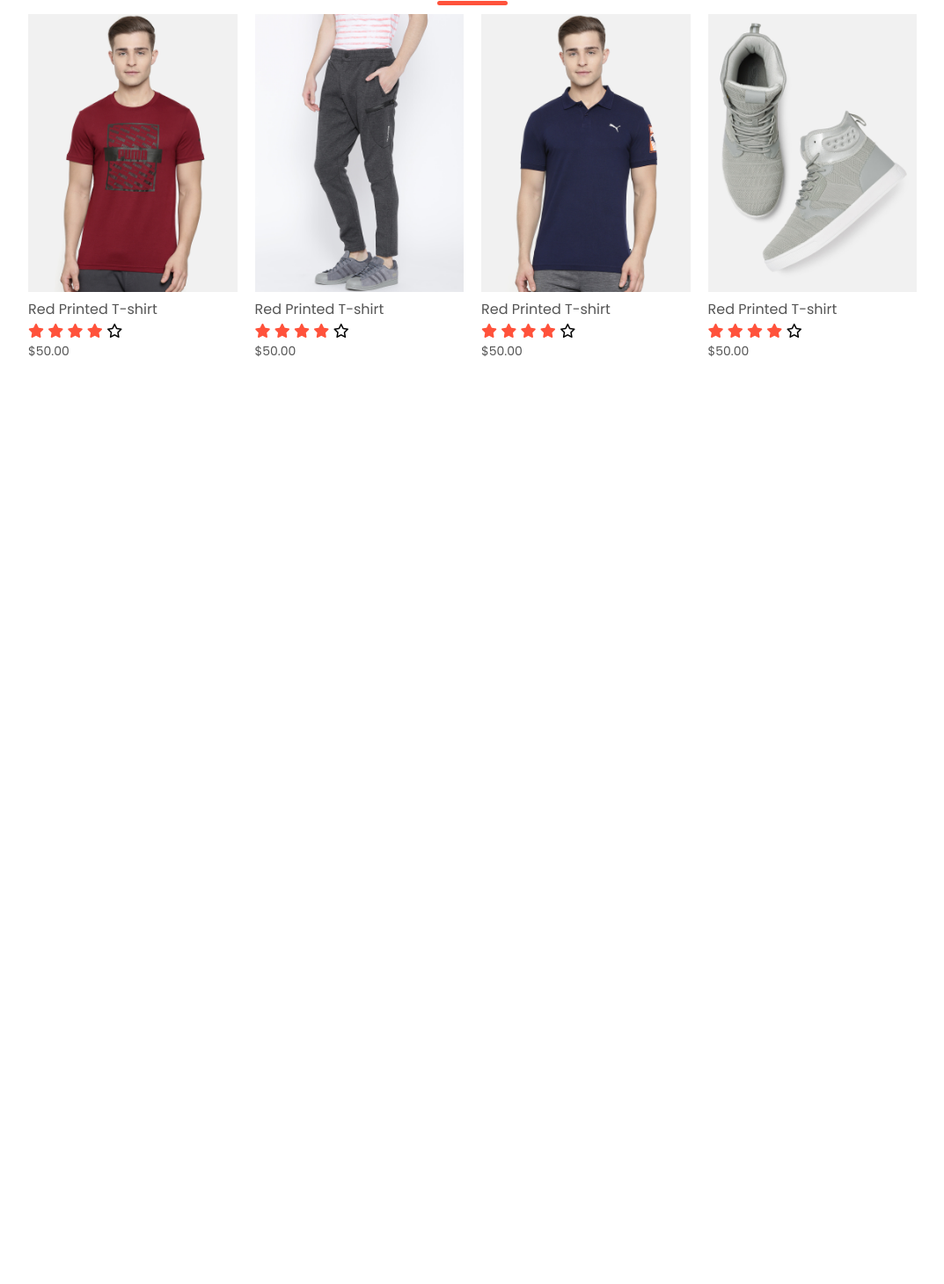
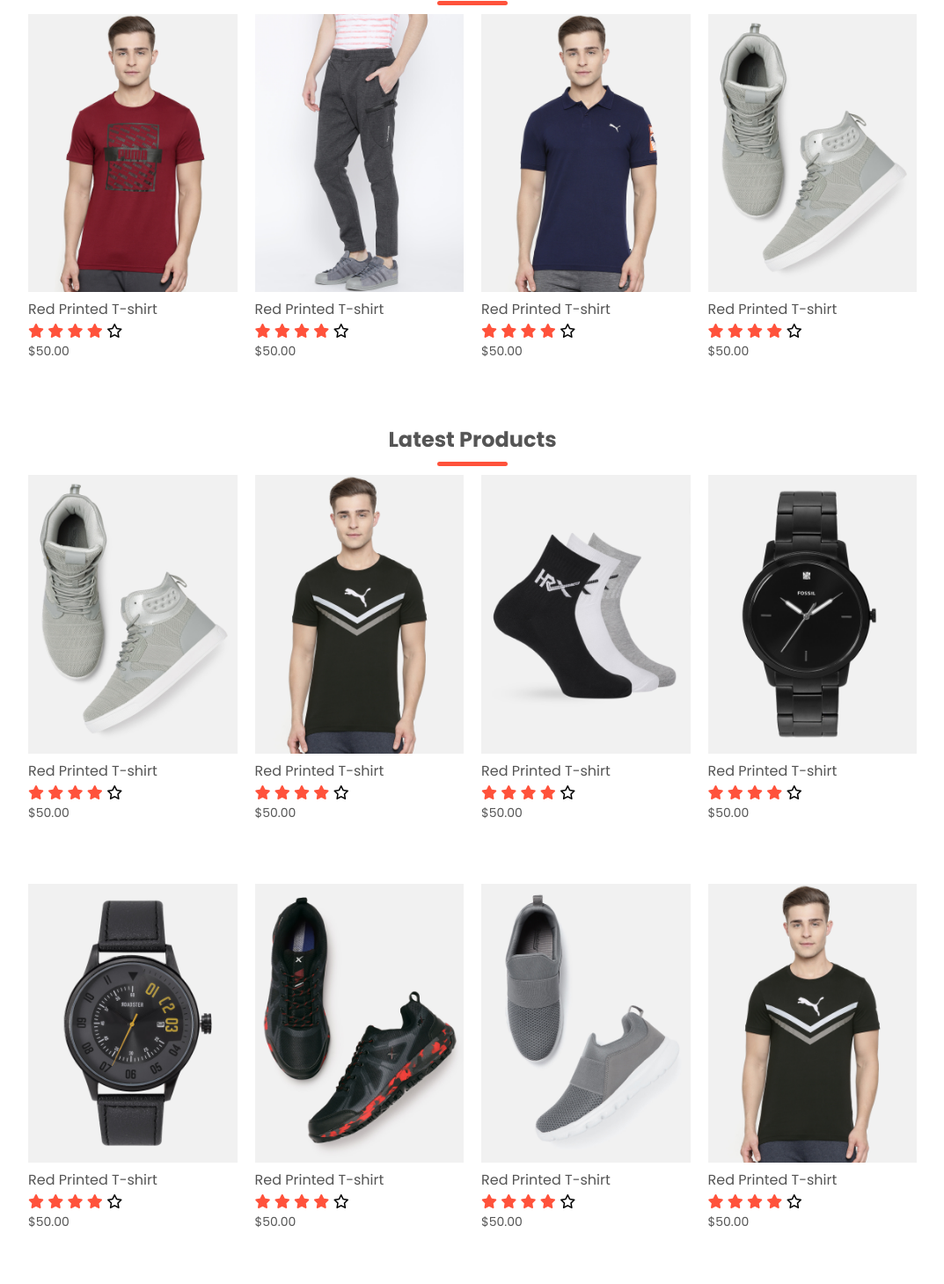
Before and after one commit to Armanhossain192588/E-commerce-web, a plain HTML site: page index.html in a window 1280 px wide. Shown: the part 1131-2591 px from the top of the page at 88% size, without its empty margins (103-1176 px from the left). Before the commit the page ends 1601 px from the top, so only its background shows below. Drawn offline with Linux system fonts and the light colour scheme.

Commit message:
Latest products are completed

```diff
--- a/index.html
+++ b/index.html
@@ -108,6 +108,107 @@
                 <p>$50.00</p>
             </div>
         </div>
+        <h2 class="title">Latest Products</h2>
+        <div class="row">
+            <div class="col-4">
+                <img src="RedStore_Img/images/product-5.jpg" alt="Red Printed T-shirt">
+                <h4>Red Printed T-shirt</h4>
+                <div class="rating">
+                    <i class="fa fa-star"></i>
+                    <i class="fa fa-star"></i>
+                    <i class="fa fa-star"></i>
+                    <i class="fa fa-star"></i>
+                    <i class="fa-regular fa-star"></i>
+                </div>
+                <p>$50.00</p>
+            </div>
+            <div class="col-4">
+                <img src="RedStore_Img/images/product-6.jpg" alt="Red Printed T-shirt">
+                <h4>Red Printed T-shirt</h4>
+                <div class="rating">
+                    <i class="fa fa-star"></i>
+                    <i class="fa fa-star"></i>
+                    <i class="fa fa-star"></i>
+                    <i class="fa fa-star"></i>
+                    <i class="fa-regular fa-star"></i>
+                </div>
+                <p>$50.00</p>
+            </div>
+            <div class="col-4">
+                <img src="RedStore_Img/images/product-7.jpg" alt="Red Printed T-shirt">
+                <h4>Red Printed T-shirt</h4>
+                <div class="rating">
+                    <i class="fa fa-star"></i>
+                    <i class="fa fa-star"></i>
+                    <i class="fa fa-star"></i>
+                    <i class="fa fa-star"></i>
+                    <i class="fa-regular fa-star"></i>
+                </div>
+                <p>$50.00</p>
+            </div>
+            <div class="col-4">
+                <img src="RedStore_Img/images/product-8.jpg" alt="Red Printed T-shirt">
+                <h4>Red Printed T-shirt</h4>
+                <div class="rating">
+                    <i class="fa fa-star"></i>
+                    <i class="fa fa-star"></i>
+                    <i class="fa fa-star"></i>
+                    <i class="fa fa-star"></i>
+                    <i class="fa-regular fa-star"></i>
+                </div>
+                <p>$50.00</p>
+            </div>
+            <div class="row">
+                <div class="col-4">
+                    <img src="RedStore_Img/images/product-9.jpg" alt="Red Printed T-shirt">
+                    <h4>Red Printed T-shirt</h4>
+                    <div class="rating">
+                        <i class="fa fa-star"></i>
+                        <i class="fa fa-star"></i>
+                        <i class="fa fa-star"></i>
+                        <i class="fa fa-star"></i>
+                        <i class="fa-regular fa-star"></i>
+                    </div>
+                    <p>$50.00</p>
+                </div>
+                <div class="col-4">
+                    <img src="RedStore_Img/images/product-10.jpg" alt="Red Printed T-shirt">
+                    <h4>Red Printed T-shirt</h4>
+                    <div class="rating">
+                        <i class="fa fa-star"></i>
+                        <i class="fa fa-star"></i>
+                        <i class="fa fa-star"></i>
+                        <i class="fa fa-star"></i>
+                        <i class="fa-regular fa-star"></i>
+                    </div>
+                    <p>$50.00</p>
+                </div>
+                <div class="col-4">
+                    <img src="RedStore_Img/images/product-11.jpg" alt="Red Printed T-shirt">
+                    <h4>Red Printed T-shirt</h4>
+                    <div class="rating">
+                        <i class="fa fa-star"></i>
+                        <i class="fa fa-star"></i>
+                        <i class="fa fa-star"></i>
+                        <i class="fa fa-star"></i>
+                        <i class="fa-regular fa-star"></i>
+                    </div>
+                    <p>$50.00</p>
+                </div>
+                <div class="col-4">
+                    <img src="RedStore_Img/images/product-6.jpg" alt="Red Printed T-shirt">
+                    <h4>Red Printed T-shirt</h4>
+                    <div class="rating">
+                        <i class="fa fa-star"></i>
+                        <i class="fa fa-star"></i>
+                        <i class="fa fa-star"></i>
+                        <i class="fa fa-star"></i>
+                        <i class="fa-regular fa-star"></i>
+                    </div>
+                    <p>$50.00</p>
+                </div>
+            </div>
+        </div>
     </div>
 </body>
 </html>
```
